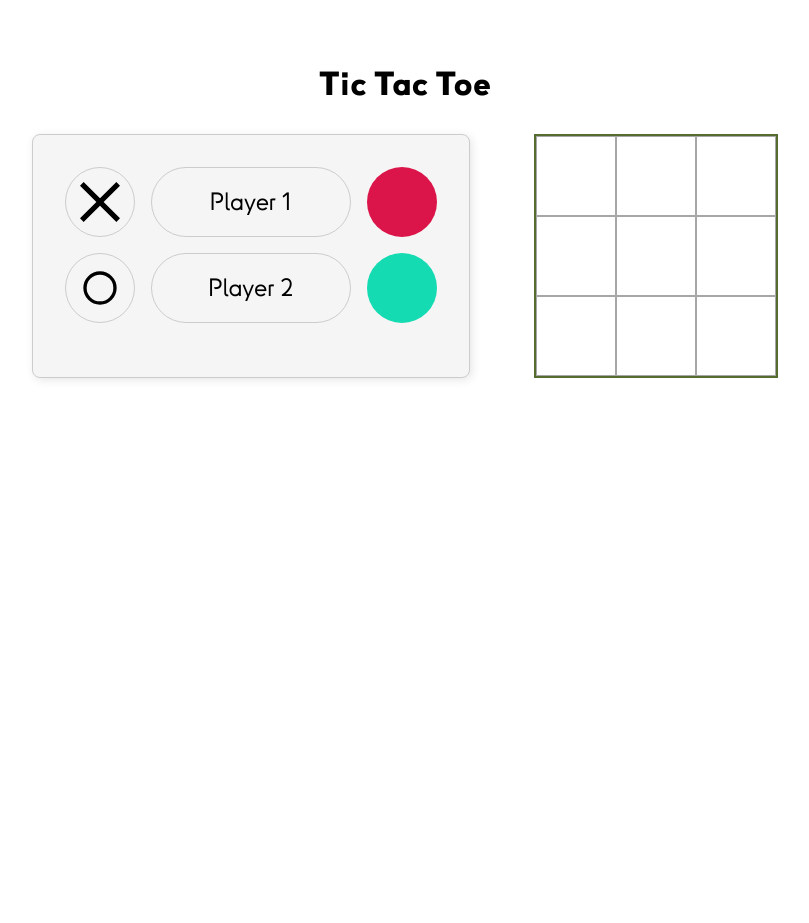
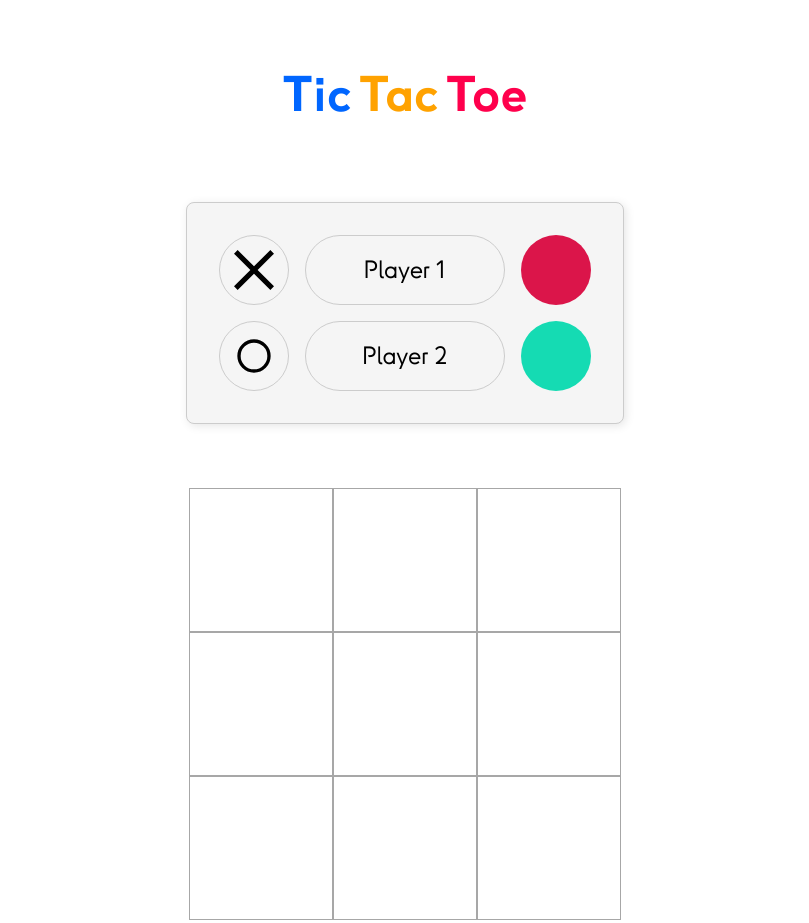
Before and after one commit to bishwarup307/odin-tic-tac-toe, a plain HTML site: page index.html in a window 1280 px wide. Shown: the whole page, without its empty margins (235-1044 px from the left). Before the commit the page ends 800 px from the top, so only its background shows below. Drawn offline with Linux system fonts and the light colour scheme.

Commit message:
css changes for smaller screens

```diff
--- a/css/index.css
+++ b/css/index.css
@@ -50,9 +50,28 @@ body {
   gap: 2rem;
 }
 
+header {
+  margin-bottom: 3rem;
+}
+
+span.part {
+  font-size: 3rem;
+  font-weight: 700;
+}
+
+span.part-1 {
+  color: rgb(0, 102, 255);
+}
+span.part-2 {
+  color: rgb(255, 162, 0);
+}
+span.part-3 {
+  color: rgb(255, 0, 76);
+}
+
 main {
   grid-template-columns: 1fr;
-  gap: 4rem;
+  gap: 2rem;
   max-width: 900px;
   /* height: 700px; */
   margin: 0 auto;
@@ -140,11 +159,13 @@ main {
 
 .board {
   /* background: #ccc; */
-  border: 2px solid darkolivegreen;
+  /* border: 2px solid darkolivegreen; */
+
   display: grid;
-  grid-template-columns: repeat(3, 80px);
-  grid-template-rows: repeat(3, 80px);
+  grid-template-columns: repeat(3, 94px);
+  grid-template-rows: repeat(3, 94px);
   position: relative;
+  justify-content: center;
 }
 
 .curtain {
@@ -158,6 +179,7 @@ main {
     rgba(0, 0, 0, 0.9) 0%,
     rgba(0, 0, 0, 0.6) 100%
   );
+  border-radius: 8px;
   display: none;
   flex-direction: column;
   justify-content: center;
@@ -280,7 +302,17 @@ main {
 
 @media only screen and (min-width: 768px) {
   main {
-    grid-template-columns: auto 1fr;
+    gap: 4rem;
+  }
+
+  .board {
+    grid-template-columns: repeat(3, 144px);
+    grid-template-rows: repeat(3, 144px);
+  }
+
+  .board-cell .avatar-icon {
+    width: 70px;
+    height: 70px;
   }
 
   .info {
--- a/index.html
+++ b/index.html
@@ -16,7 +16,11 @@
   <body>
     <div class="container grid">
       <header>
-        <div class="title fw800">Tic Tac Toe</div>
+        <div class="title fw800">
+          <span class="part part-1">Tic</span>
+          <span class="part part-2">Tac</span>
+          <span class="part part-3">Toe</span>
+        </div>
       </header>
       <main class="grid">
         <div class="info grid">
```
